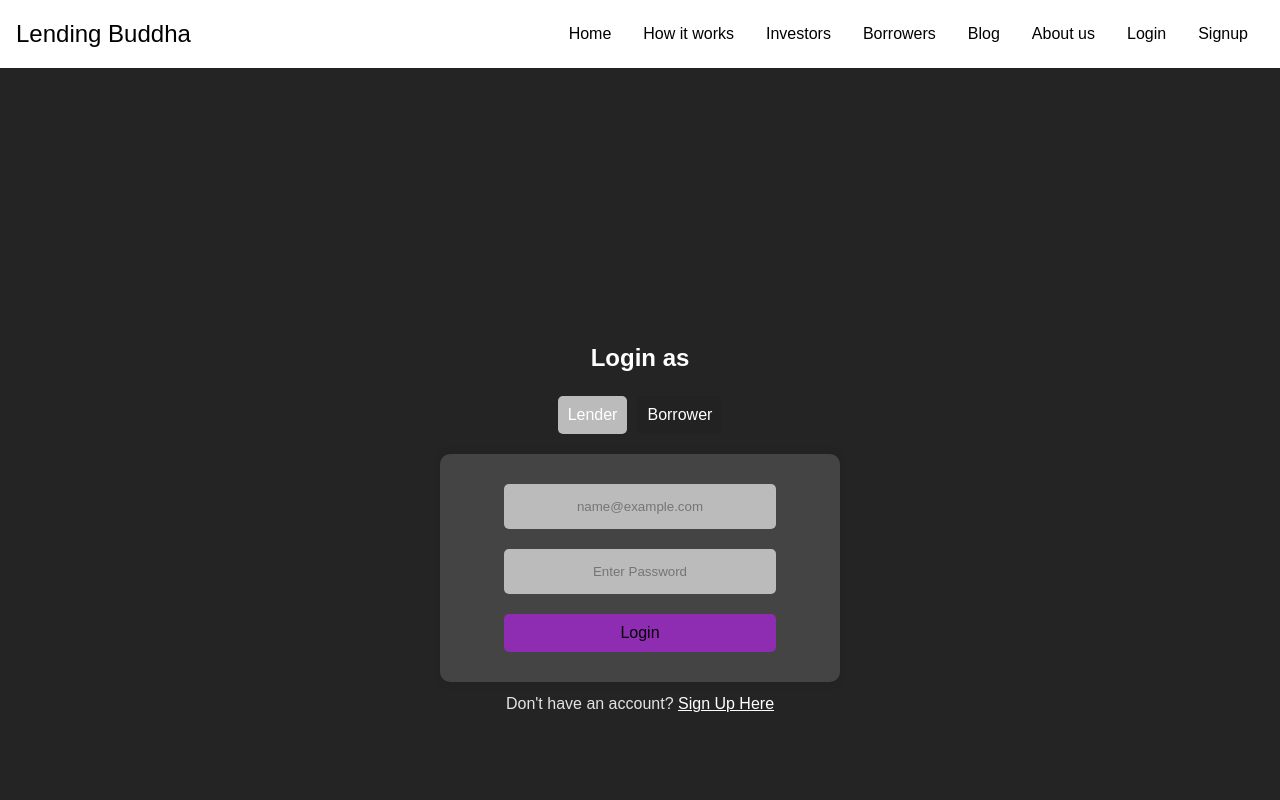
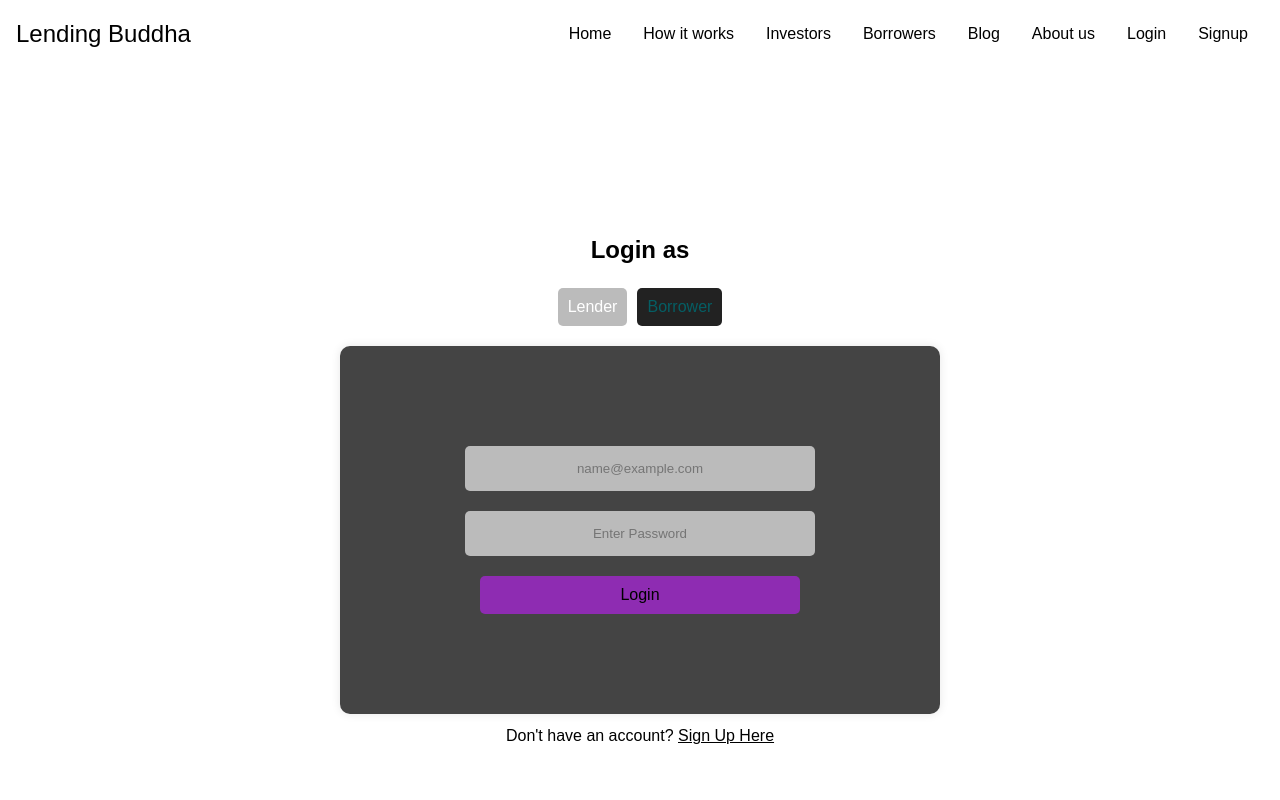
Before and after one commit to LendingBuddha/LendingBuddhaFrontend, a React (Vite) app: page /login in a window 1280 px wide. Shown: the top 800 px of the page. Built offline with nearby package versions, Linux system fonts and the light colour scheme.

Commit message:
style: using variables instead of hard coded colors.

```diff
--- a/src/App.css
+++ b/src/App.css
@@ -2,20 +2,13 @@
 @tailwind components;
 @tailwind utilities;
 @import url('https://fonts.googleapis.com/css2?family=Lato:ital,wght@0,100;0,300;0,400;0,700;0,900;1,100;1,300;1,400;1,700;1,900&display=swap');
+
 :root {
   --primary-color: #ffffff;
-  --secondary-color: #055e64;
+  --secondary-color: #30bbc5;
   --third-color: #444444;
   --text-color: #000000;
   --button-color: #8e2cb2;
   --accent-color: #bbbbbb;
 
-/* src/App.css */
-/* .App {
-
-  background-color: #121212;
-  color: rgb(0, 0, 0);
-  height: 100vh;
-  margin: 0;
-} */
 }
--- a/src/components/footer/footer.css
+++ b/src/components/footer/footer.css
@@ -1,5 +1,5 @@
 .footer {
-    background-color: #000;
+    background-color: var(--third-color);
     color: #fff;
     padding: 20px;
     font-family: Arial, sans-serif;
--- a/src/components/navbar/navbar.css
+++ b/src/components/navbar/navbar.css
@@ -1,23 +1,24 @@
-:root {
-    font-family: Inter, system-ui, Avenir, Helvetica, Arial, sans-serif;
-    line-height: 1.5;
-    font-weight: 400;
-
-    color: rgba(255, 255, 255, 0.87);
-    background-color: var(--primary-color);
-
-    font-synthesis: none;
-    text-rendering: optimizeLegibility;
-    -webkit-font-smoothing: antialiased;
-    -moz-osx-font-smoothing: grayscale;
+body, html {
+  min-width: 320px;
+  min-height: 100vh;
+  overflow-x: hidden;
+  overflow-y: auto;
 }
-
 
 body {
   margin: 0;
   place-items: center;
   min-width: 320px;
   min-height: 100vh;
+  background-color: var(--primary-color);
+  font-family: Inter, system-ui, Avenir, Helvetica, Arial, sans-serif;
+  line-height: 1.5;
+  font-weight: 400;
+  color: rgba(255, 255, 255, 0.87);
+  font-synthesis: none;
+  text-rendering: optimizeLegibility;
+  -webkit-font-smoothing: antialiased;
+  -moz-osx-font-smoothing: grayscale;
 }
 
 h1 {
@@ -43,7 +44,6 @@
   outline: 4px auto -webkit-focus-ring-color;
 }
 
-
 .navbar {
   display: flex;
   justify-content: space-between;
@@ -51,6 +51,10 @@
   background-color: var(--primary-color);
   padding: 1rem;
   color: var(--text-color);
+  position: sticky;
+  top: 0;
+  z-index: 1000;
+  border-color: var(--accent-color);
 }
 
 .navbar-logo {
@@ -93,49 +97,6 @@
       right: 0;
       width: 100%;
       height: calc(100vh - 80px);
-        /* background-color: .navbar {
-            display: flex;
-            justify-content: space-between;
-            align-items: center;
-            background-color: #000;
-            padding: 1rem;
-} */
-
-.navbar-logo {
-  color: #fff;
-  font-size: 1.5rem;
-}
-
-.navbar-links {
-  list-style: none;
-  display: flex;
-  margin: 0;
-  padding: 0;
-}
-
-.navbar-links li {
-  margin: 0 1rem;
-}
-
-.navbar-links a, .dropbtn {
-  color: #fff;
-  text-decoration: none;
-  font-size: 1rem;
-  background: none;
-  border: none;
-  cursor: pointer;
-}
-
-
-@media (max-width: 768px) {
-  .navbar-links {
-      flex-direction: column;
-      align-items: center;
-      position: absolute;
-      top: 80px;
-      right: 0;
-      width: 100%;
-      height: calc(100vh - 80px);
       background-color: var(--primary-color);
       justify-content: space-around;
       transform: translateX(100%);
@@ -153,21 +114,4 @@
   .menu-icon {
       display: block;
   }
-};
-        justify-content: space-around;
-        transform: translateX(100%);
-        transition: transform 0.3s ease-in-out;
 }
-
-    .navbar-links.active {
-        transform: translateX(0);
-    }
-
-    .navbar-links li {
-        margin: 0.5rem 0;
-    }
-
-    .menu-icon {
-        display: block;
-    }
-  }
--- a/src/pages/aboutUs/aboutUs.css
+++ b/src/pages/aboutUs/aboutUs.css
@@ -4,6 +4,7 @@
     padding: 20px;
     font-family: Arial, sans-serif;
     margin-bottom: 15px;
+    color: var(--text-color);
   }
 
   h1 {
@@ -17,7 +18,7 @@
   }
 
   .about-us-section {
-    border-top: 1px solid #ccc;
+    border-top: 1px solid var(--accent-color);
     padding: 10px 0;
   }
 
--- a/src/pages/dashboard/dashboard.css
+++ b/src/pages/dashboard/dashboard.css
@@ -1,10 +1,3 @@
-/* Reset default margin and padding */
-body, html {
-  height: 1000vh;
-  margin: 0;
-  padding: 0;
-}
-
 /* Ensure .dashboard takes full height */
 .dashboard {
   display: flex;
--- a/src/pages/home/home.css
+++ b/src/pages/home/home.css
@@ -1,22 +1,9 @@
-* {
-    margin: 0;
-    padding: 0;
-    box-sizing: border-box;
-}
-
-html, body {
-    overflow-x: hidden;
-    width: 100%;
-    height: 100%;
-}
-
 #root {
     padding: 0!important;
     margin: 0!important;
     max-width: 100%!important;
     width: 100%;
     overflow: hidden;
-
 }
 
 .root {
@@ -37,8 +24,10 @@ html, body {
     align-items: center;
     padding-top: 2rem;
     padding-bottom: 2rem;
+    min-width: 320px;
+     overflow: hidden;
+}
 
-}
 
 .container p {
     color: var(--text-color);
--- a/src/pages/howItWorks/howitworks.css
+++ b/src/pages/howItWorks/howitworks.css
@@ -17,7 +17,7 @@
 
 .howItWorks {
     width: 100%;
-    background-color: #166993;
+    background-color: var(--primary-color);
     margin-top: 2rem;
     color: #000;
     display: flex;
@@ -58,7 +58,7 @@
     font-size: 1.2rem;
     font-weight: bold;
     text-decoration: underline;
-    background-color: #f0ffff;
+    background-color: var(--accent-color);
     margin: 1rem 0;
     padding: 0.5rem 1rem;
 }
@@ -76,12 +76,12 @@
 }
 
 .footBanner p {
-    background-color: #dedede;
-    border-left: 5px solid #878787;
+    background-color: var(--accent-color);
+    border-left: 5px solid var(--third-color);
     width: 70%;
     padding: 2rem 2.5rem;
     text-align: left;
-    color: #000;
+    color: var(--text-color);
     font-size: 1.1rem;
     font-style: italic;
 }
--- a/src/pages/login/login.css
+++ b/src/pages/login/login.css
@@ -1,17 +1,18 @@
 /* src/components/login.module.css */
 
 .loginContainer {
+  color: var(--text-color);
   display: flex;
   justify-content: center;
   align-items: center;
   height: 100vh; /* Adjust based on the height of your navbar */
   flex-direction: column;
-  margin-top: 60px; /* Adjust based on the height of your navbar */
+  margin-top: 20px; /* Adjust based on the height of your navbar */
 }
 
 .loginContainer h2 {
   margin-bottom: 20px;
-  color: #ffffff; /* Ensure the text color contrasts with the background */
+  color: var(--text-color); /* Ensure the text color contrasts with the background */
 }
 
 .roleSelector {
@@ -27,7 +28,7 @@
   border-radius: 5px;
   cursor: pointer;
   background-color: #222;
-  color: #fff;
+  color: var(--secondary-color);
   transition: background-color 0.3s;
 }
 
@@ -42,12 +43,12 @@
 
 .loginForm {
   background-color: var(--third-color);
-  padding: 30px;
+  padding: 100px;
   border-radius: 10px;
   width: 100%;
   max-width: 400px;
   box-shadow: 0 0 10px rgba(0, 0, 0, 0.1);
-  color: #fff;
+  color: var(--text-color);
   display: flex;
   flex-direction: column;
   align-items: center;
@@ -61,7 +62,7 @@
   border-radius: 5px;
   text-align: center;
   background-color: var(--accent-color);
-  color: #fff;
+  color: var(--text-color);
   transition: background-color 0.3s;
 }
 
@@ -82,7 +83,7 @@
 
 .loginBtn:hover {
   background-color: var(--accent-color);
-  color: var(--primary-color);
+  color: var(--third-color);
 }
 
 .signupLink {
@@ -90,7 +91,7 @@
 }
 
 .signupLink a {
-  color: var(--primary-color);
+  color: var(--text-color);
   text-decoration: underline;
 }
 
@@ -101,7 +102,7 @@
 }
 
 .terms a {
-  color: #fff;
+  color: var(--secondary-color);
   text-decoration: underline;
 }
 
--- a/src/pages/signup/signup.css
+++ b/src/pages/signup/signup.css
@@ -7,19 +7,23 @@
     flex-direction: column;
 }
 
+h2{
+    color: var(--text-color);
+}
+
 .account-form-container h2 {
     margin-bottom: 20px;
-    color: #ffffff;
+    color: var(--text-color);
 }
 
 .account-form {
-    background-color: #000;
+    background-color: var(--third-color);
     padding: 30px;
     border-radius: 10px;
     width: 100%;
     max-width: 400px;
     box-shadow: 0 0 10px rgba(0, 0, 0, 0.1);
-    color: #fff;
+    color: var(--text-color);
     display: flex;
     flex-direction: column;
     align-items: center;
@@ -38,17 +42,17 @@
     border-radius: 5px;
     cursor: pointer;
     background-color: #222;
-    color: #fff;
+    color: var(--primary-color);
     transition: background-color 0.3s;
 }
 
 .role-selector button:hover {
-    background-color: #333;
+    background-color: var(--third-color);
 }
 
 .role-selector .active {
     background-color: #444;
-    color: #fff;
+    color: var(--secondary-color);
 }
 
 .account-form input {
@@ -108,7 +112,7 @@
     bottom: 20px;
     right: 20px;
     background-color: #4caf50;
-    color: white;
+    color: var(--third-color);
     padding: 10px 20px;
     border-radius: 5px;
     box-shadow: 0 2px 10px rgba(0, 0, 0, 0.1);
--- a/src/styles/index.css
+++ b/src/styles/index.css
@@ -1,11 +1,25 @@
+:root {
+  --primary-color: #ffffff;
+  --secondary-color: #055e64;
+  --third-color: #444444;
+  --text-color: #000000;
+  --button-color: #8e2cb2;
+  --accent-color: #bbbbbb;
+}
+
+body, html {
+  min-width: 320px;
+  min-height: 100vh;
+  overflow-x: hidden;
+  overflow-y: auto;
+}
+
 :root {
   font-family: Inter, system-ui, Avenir, Helvetica, Arial, sans-serif;
   line-height: 1.5;
   font-weight: 400;
-
   color-scheme: light dark;
   color: rgba(255, 255, 255, 0.87);
-  background-color: #242424;
   font-synthesis: none;
   text-rendering: optimizeLegibility;
   -webkit-font-smoothing: antialiased;
@@ -22,49 +36,11 @@ a:hover {
   color: var(--secondary-color);
 }
 
-body {
-  place-items: center;
-  min-width: 320px;
-  overflow: hidden;
-}
-
- h1 {
+h1 {
   font-size: 3.2em;
   line-height: 1.1;
-}
-
-button {
-  border-radius: 8px;
-  border: 1px solid transparent;
-  padding: 0.6em 1.2em;
-  font-size: 1em;
-  font-weight: 500;
-  font-family: inherit;
-  background-color: var(--primary-color)
-  cursor: pointer;
-  transition: border-color 0.25s;
-}
-button:hover {
-  border-color: #646cff;
 }
 button:focus,
 button:focus-visible {
   outline: 4px auto -webkit-focus-ring-color;
 }
-
-/* @media (prefers-color-scheme: light) {
-  :root {
-    color: #213547;
-    background-color: #ffffff;
-  }
-  a:hover {
-    color: #747bff;
-  }
-  button {
-    background-color: #f9f9f9;
-  }
-}  */
-
-
-
-/* Styling for Footer Section Starts From Here */
```
Lines whose indentation alone changed are shown as unchanged.
